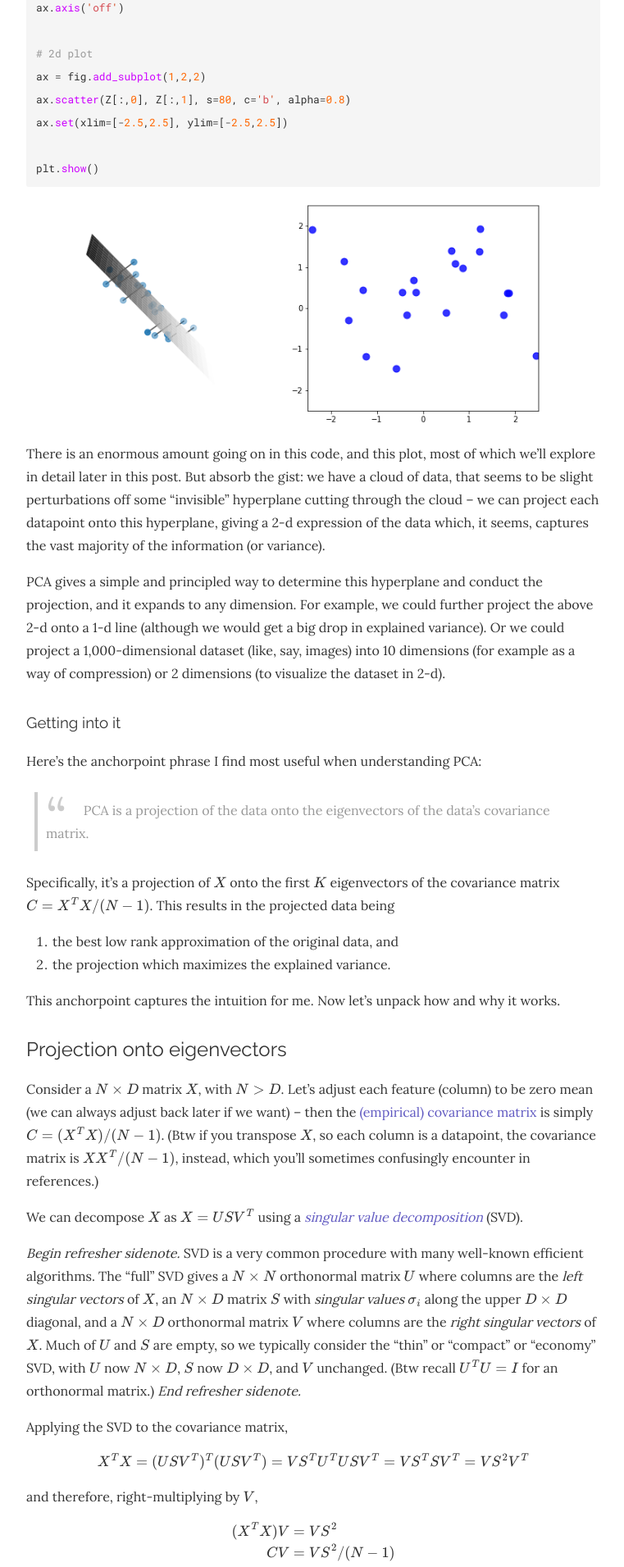
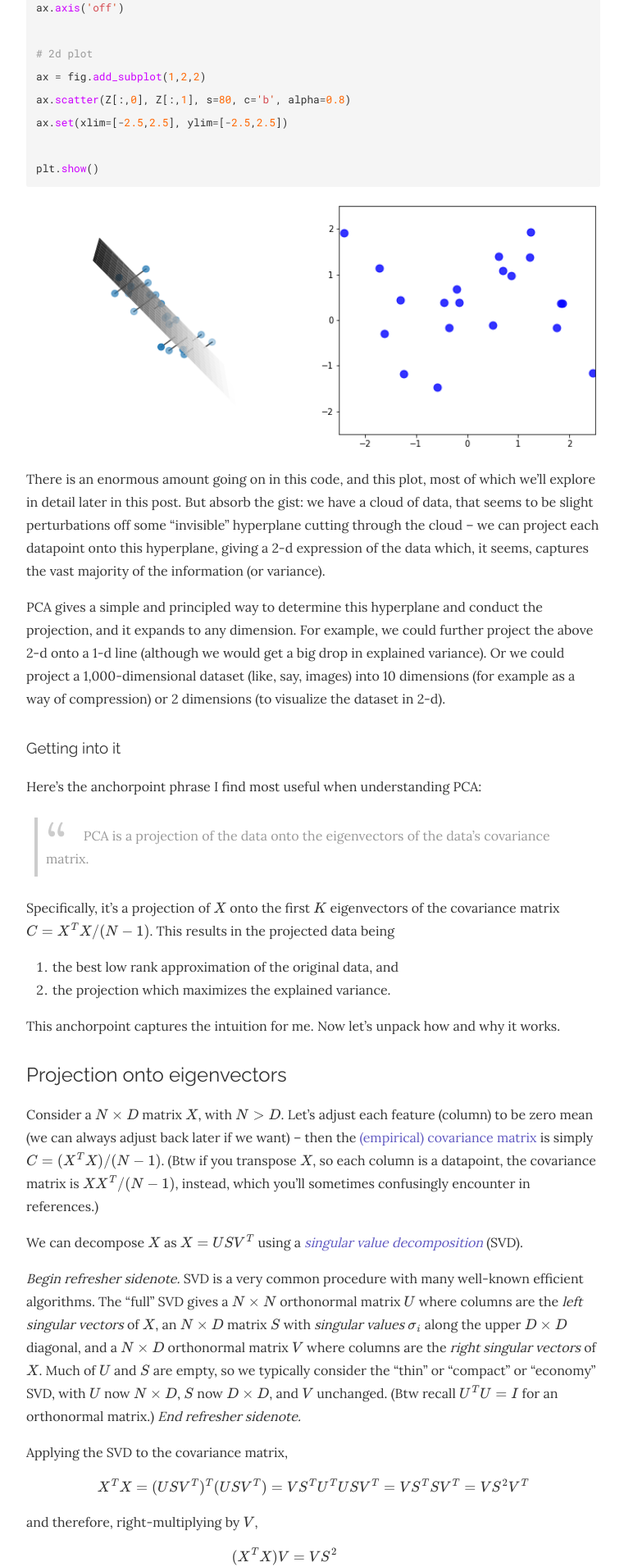
Before and after one commit to stmorse/stmorse.github.io, a Jekyll site: the page built from _posts/2023-01-08-pca.md, in a window 1280 px wide. Shown: the part 1562-3473 px from the top of the page at 82% size, without its empty margins (258-1019 px from the left). Built offline with Jekyll 4.4.1, drawn with Linux system fonts in a browser that asks for light colours; nearby versions of some CDN libraries; formulas are drawn with MathJax 3.

Commit message:
img rescaling

````diff
--- a/_posts/2023-01-08-pca.md
+++ b/_posts/2023-01-08-pca.md
@@ -58,7 +58,7 @@
 plt.show()
 ```
 
-<img align="center" width="90%"     src="{{ site.github.url }}/images/2023/pca/image0.png" alt="image0.png">
+<img align="center" width="100%"     src="{{ site.github.url }}/images/2023/pca/image0.png" alt="image0.png">
 
 There is an enormous amount going on in this code, and this plot, most of which we'll explore in detail later in this post.  But absorb the gist: we have a cloud of data, that seems to be slight perturbations off some "invisible" hyperplane cutting through the cloud -- we can project each datapoint onto this hyperplane, giving a 2-d expression of the data which, it seems, captures the vast majority of the information (or variance).
 
@@ -176,7 +176,7 @@
 plt.show()
 ```
 
-<img align="center" width="90%"     src="{{ site.github.url }}/images/2023/pca/image1.png" alt="image1.png">
+<img align="center" width="100%"     src="{{ site.github.url }}/images/2023/pca/image1.png" alt="image1.png">
 
 The projection $$Z=XV$$ is effectively a rotation and slight rescaling.  Note here that the eigenvector corresponding to the largest eigenvalue, is the one that explains most of the variance.  And fortunately, SVD places these eigenvectors in $$V$$ in decreasing order by their eigenvalues (from the singular values of $$X$$).
 
@@ -219,7 +219,7 @@
 plt.show()
 ```
 
-<img align="center" width="90%"     src="{{ site.github.url }}/images/2023/pca/image2.png" alt="image2.png">
+<img align="center" width="70%"     src="{{ site.github.url }}/images/2023/pca/image2.png" alt="image2.png">
 
 It's literally just the projection of the original data, onto the 1st PC, in the original space.  In a sense -- duh.  But in another sense -- cool.  Regardless, important to remember the "reconstruction" is the projection (shadow) but in the original dimensional space.
 
@@ -261,7 +261,7 @@
 plt.show()
 ```
 
-<img align="center" width="90%"     src="{{ site.github.url }}/images/2023/pca/image4.png" alt="image4.png">
+<img align="center" width="70%"     src="{{ site.github.url }}/images/2023/pca/image4.png" alt="image4.png">
 
 There's no clear inflection point in this chart -- we capture quite a bit of information with the first 5-10 principal components, but there's not a clear point where we have diminishing returns.  So let's try the first two PCs, so we can visualize in 2-d.  We'll color each point based on its label.
 
````
